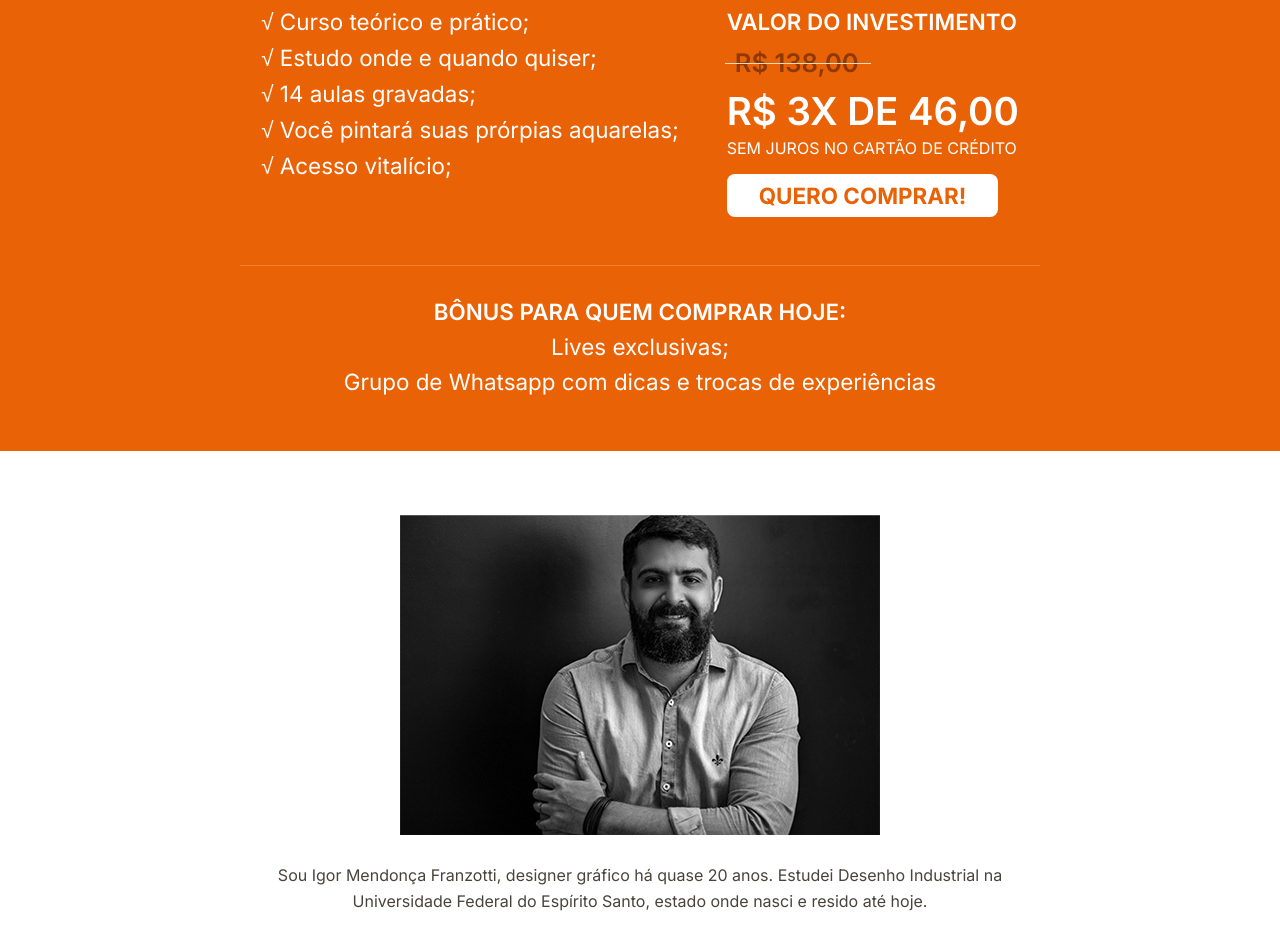
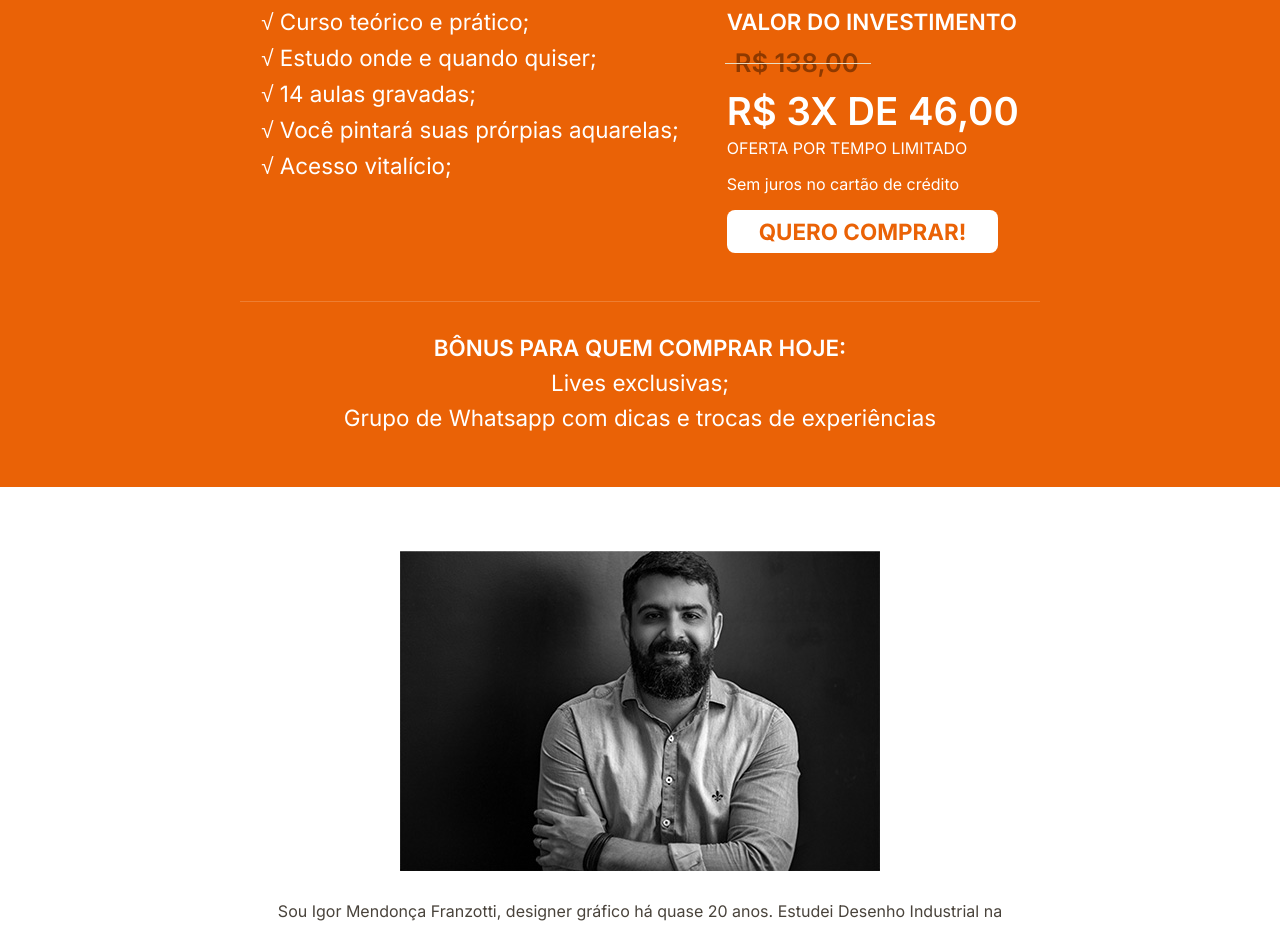
Before and after one commit to eliasfaical/igorfranzotti, a Next.js app: page / in a window 1280 px wide. Shown: the part 4940-5868 px from the top of the page. Built offline with nearby package versions, Linux system fonts and the light colour scheme.

Commit message:
Ajuste no valor

```diff
--- a/src/pages/index.tsx
+++ b/src/pages/index.tsx
@@ -163,7 +163,8 @@ export default function Home() {
               <h3>Valor do investimento</h3>
               <p>R$ 138,00</p>
               <strong>R$ 3X DE 46,00</strong>
-              <span>SEM JUROS NO CARTÃO DE CRÉDITO</span>
+              <span>OFERTA POR TEMPO LIMITADO</span>
+              <span>Sem juros no cartão de crédito</span>
               <a href="https://pay.hotmart.com/K50418650H?checkoutMode=10" title="Quero comprar" target="_blank" rel="noopener noreferrer" className={styles.btnComprar}>Quero comprar!</a>
             </div>
           </div>
```
